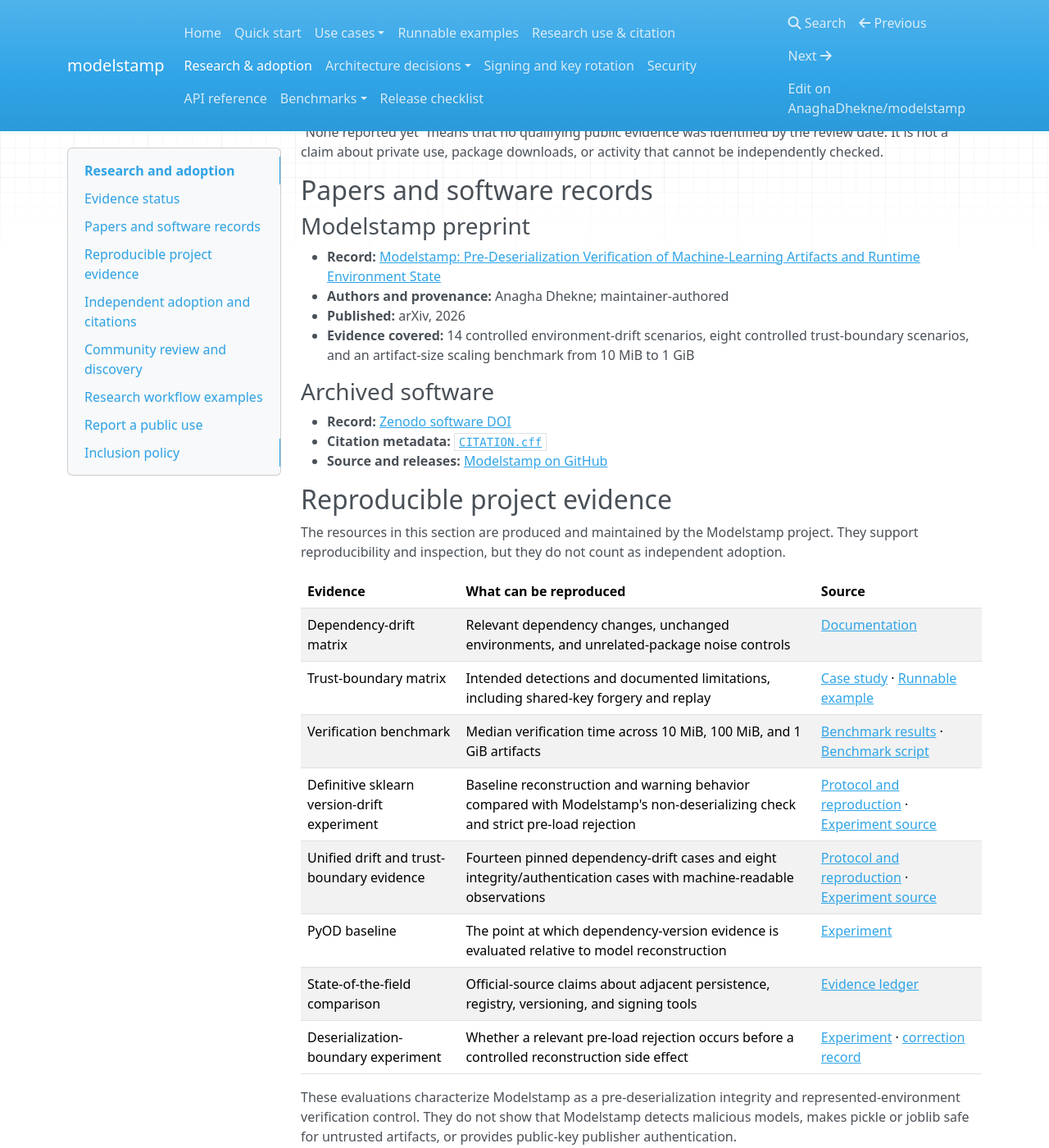
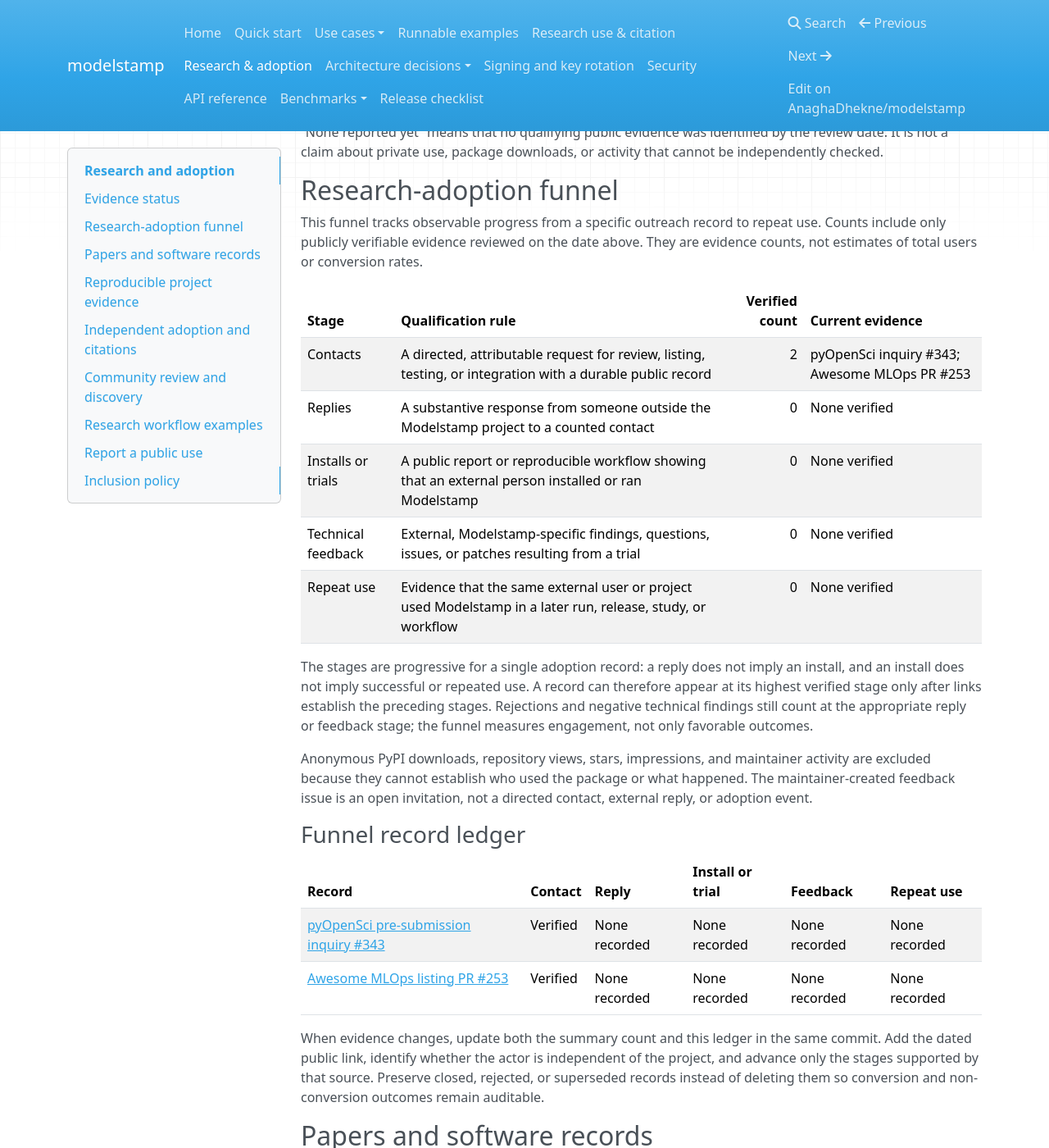
Before and after one commit to AnaghaDhekne/modelstamp, an MkDocs documentation site: the page built from docs/research-adoption.md, in a window 1280 px wide and 1400 px high, scrolled down 721 px. Shown: the whole window at 82% size. Built offline with MkDocs 1.6.1, drawn with Linux system fonts in a browser that asks for light colours; nearby versions of some CDN libraries.

Commit message:
docs: add research adoption funnel

```diff
--- a/docs/research-adoption.md
+++ b/docs/research-adoption.md
@@ -23,6 +23,46 @@
 “None reported yet” means that no qualifying public evidence was identified by
 the review date. It is not a claim about private use, package downloads, or
 activity that cannot be independently checked.
+
+## Research-adoption funnel
+
+This funnel tracks observable progress from a specific outreach record to
+repeat use. Counts include only publicly verifiable evidence reviewed on the
+date above. They are evidence counts, not estimates of total users or conversion
+rates.
+
+| Stage | Qualification rule | Verified count | Current evidence |
+| --- | --- | ---: | --- |
+| Contacts | A directed, attributable request for review, listing, testing, or integration with a durable public record | 2 | pyOpenSci inquiry #343; Awesome MLOps PR #253 |
+| Replies | A substantive response from someone outside the Modelstamp project to a counted contact | 0 | None verified |
+| Installs or trials | A public report or reproducible workflow showing that an external person installed or ran Modelstamp | 0 | None verified |
+| Technical feedback | External, Modelstamp-specific findings, questions, issues, or patches resulting from a trial | 0 | None verified |
+| Repeat use | Evidence that the same external user or project used Modelstamp in a later run, release, study, or workflow | 0 | None verified |
+
+The stages are progressive for a single adoption record: a reply does not imply
+an install, and an install does not imply successful or repeated use. A record
+can therefore appear at its highest verified stage only after links establish
+the preceding stages. Rejections and negative technical findings still count at
+the appropriate reply or feedback stage; the funnel measures engagement, not
+only favorable outcomes.
+
+Anonymous PyPI downloads, repository views, stars, impressions, and maintainer
+activity are excluded because they cannot establish who used the package or
+what happened. The maintainer-created feedback issue is an open invitation, not
+a directed contact, external reply, or adoption event.
+
+### Funnel record ledger
+
+| Record | Contact | Reply | Install or trial | Feedback | Repeat use |
+| --- | --- | --- | --- | --- | --- |
+| [pyOpenSci pre-submission inquiry #343](https://github.com/pyOpenSci/software-submission/issues/343) | Verified | None recorded | None recorded | None recorded | None recorded |
+| [Awesome MLOps listing PR #253](https://github.com/kelvins/awesome-mlops/pull/253) | Verified | None recorded | None recorded | None recorded | None recorded |
+
+When evidence changes, update both the summary count and this ledger in the same
+commit. Add the dated public link, identify whether the actor is independent of
+the project, and advance only the stages supported by that source. Preserve
+closed, rejected, or superseded records instead of deleting them so conversion
+and non-conversion outcomes remain auditable.
 
 ## Papers and software records
 
```
